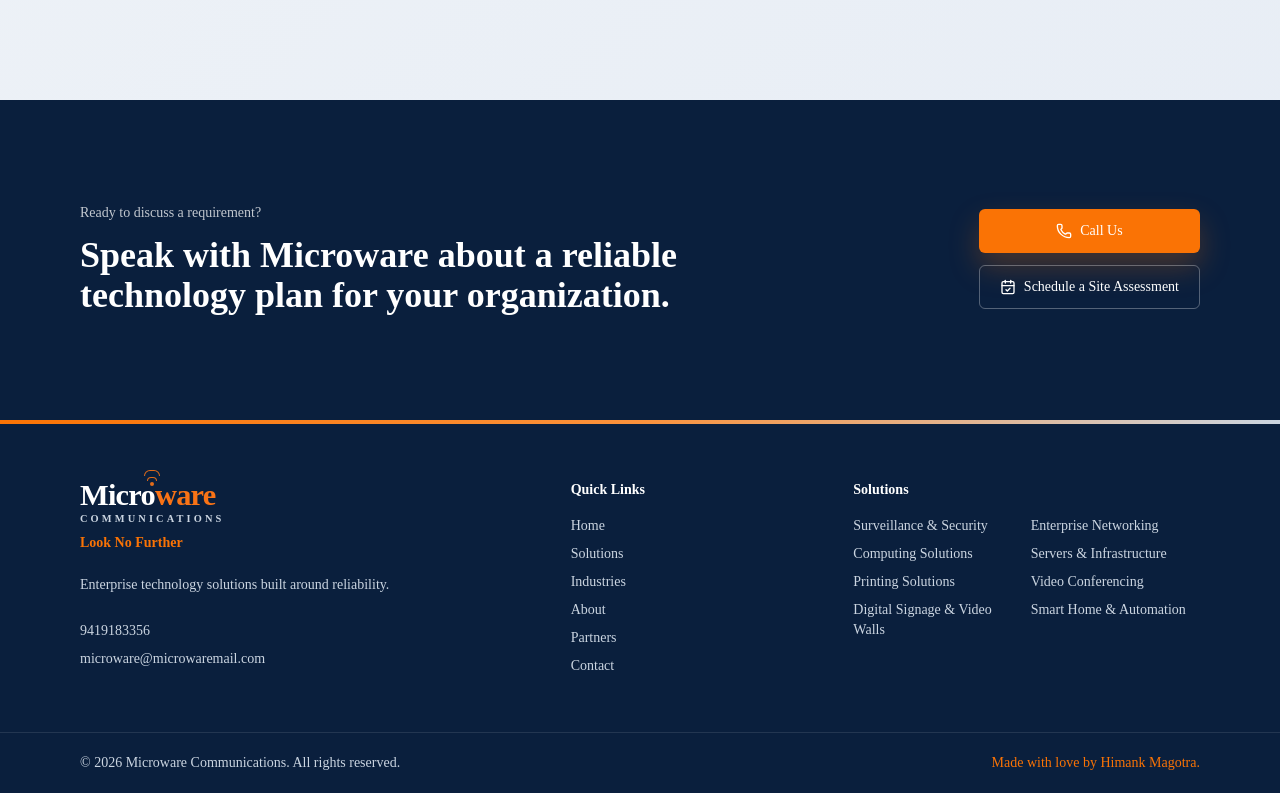
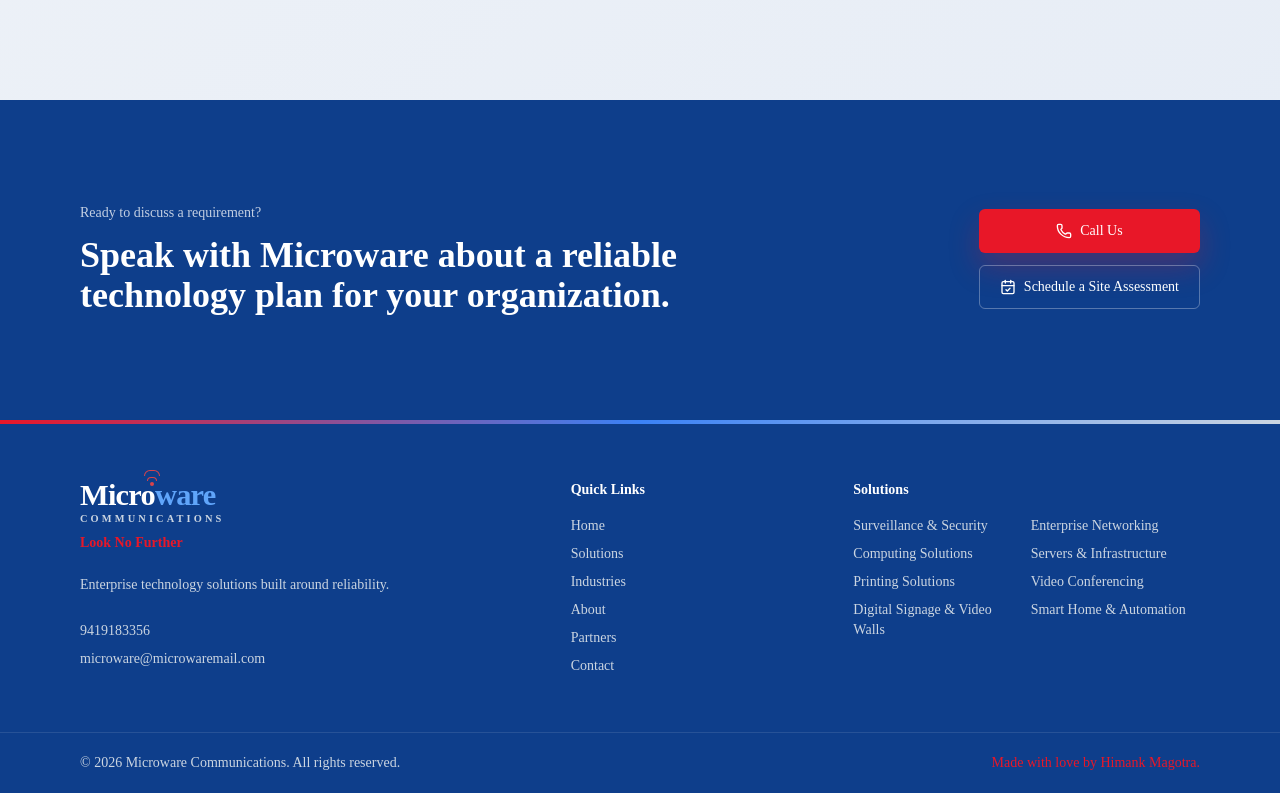
Before and after one commit to himank1m/microcom, a Next.js app: page / in a window 1280 px wide. Shown: the part 5047-5840 px from the top of the page. Built offline with nearby package versions, Linux system fonts and the light colour scheme.

Commit message:
Update theme to blue red branding

```diff
--- a/src/app/globals.css
+++ b/src/app/globals.css
@@ -3,29 +3,29 @@
 @tailwind utilities;
 
 :root {
-  --background: 210 33% 98%;
-  --foreground: 216 60% 12%;
-  --muted: 210 25% 94%;
-  --muted-foreground: 216 18% 42%;
-  --border: 214 28% 86%;
+  --background: 210 35% 98%;
+  --foreground: 220 68% 9%;
+  --muted: 214 28% 94%;
+  --muted-foreground: 220 18% 39%;
+  --border: 214 30% 86%;
   --card: 0 0% 100%;
-  --card-foreground: 216 60% 12%;
-  --primary: 216 72% 14%;
+  --card-foreground: 220 68% 9%;
+  --primary: 217 82% 30%;
   --primary-foreground: 0 0% 100%;
-  --accent: 27 96% 50%;
+  --accent: 355 82% 50%;
 }
 
 .dark {
-  --background: 216 45% 9%;
+  --background: 222 45% 6%;
   --foreground: 210 30% 96%;
-  --muted: 217 35% 15%;
+  --muted: 221 36% 13%;
   --muted-foreground: 212 15% 72%;
-  --border: 216 24% 24%;
-  --card: 216 40% 12%;
+  --border: 220 24% 22%;
+  --card: 222 38% 10%;
   --card-foreground: 210 30% 96%;
-  --primary: 27 96% 50%;
-  --primary-foreground: 216 72% 12%;
-  --accent: 28 100% 54%;
+  --primary: 214 92% 58%;
+  --primary-foreground: 0 0% 100%;
+  --accent: 355 86% 58%;
 }
 
 * {
@@ -39,8 +39,9 @@
 body {
   min-height: 100vh;
   background:
-    linear-gradient(135deg, hsl(var(--background)) 0%, hsl(210 32% 96%) 48%, hsl(215 42% 93%) 100%),
-    radial-gradient(circle at top left, hsl(var(--accent) / 0.1), transparent 34rem),
+    linear-gradient(135deg, hsl(var(--background)) 0%, hsl(214 34% 96%) 48%, hsl(216 46% 93%) 100%),
+    radial-gradient(circle at top left, hsl(var(--primary) / 0.12), transparent 32rem),
+    radial-gradient(circle at top right, hsl(var(--accent) / 0.08), transparent 28rem),
     hsl(var(--background));
   color: hsl(var(--foreground));
   text-rendering: optimizeLegibility;
@@ -48,8 +49,9 @@
 
 .dark body {
   background:
-    linear-gradient(135deg, hsl(216 48% 8%) 0%, hsl(216 42% 11%) 52%, hsl(214 38% 15%) 100%),
-    radial-gradient(circle at top left, hsl(var(--accent) / 0.11), transparent 34rem),
+    linear-gradient(135deg, hsl(222 48% 5%) 0%, hsl(221 44% 8%) 52%, hsl(218 40% 12%) 100%),
+    radial-gradient(circle at top left, hsl(var(--primary) / 0.18), transparent 34rem),
+    radial-gradient(circle at top right, hsl(var(--accent) / 0.11), transparent 28rem),
     hsl(var(--background));
 }
 
--- a/src/components/layout/Footer.tsx
+++ b/src/components/layout/Footer.tsx
@@ -14,18 +14,18 @@
 export function Footer() {
   return (
     <footer className="border-t border-primary/20 bg-primary text-white">
-      <div className="h-1 bg-gradient-to-r from-accent via-orange-400 to-slate-300" />
+      <div className="h-1 bg-gradient-to-r from-accent via-blue-500 to-slate-300" />
       <div className="container grid gap-10 py-14 md:grid-cols-[1.3fr_0.7fr_1fr]">
         <div>
           <div className="inline-flex flex-col leading-none">
             <span className="relative inline-block text-[1.9rem] font-black tracking-tight">
-              <span className="absolute left-1/2 top-[-10px] flex -translate-x-1/2 flex-col items-center gap-px text-orange-500/90">
+              <span className="absolute left-1/2 top-[-10px] flex -translate-x-1/2 flex-col items-center gap-px text-red-500/90">
                 <span className="h-1.5 w-4 rounded-t-full border-x border-t border-current" />
                 <span className="h-1 w-2.5 rounded-t-full border-x border-t border-current" />
                 <span className="size-1 rounded-full bg-current" />
               </span>
               <span className="text-white">Micro</span>
-              <span className="text-orange-500">ware</span>
+              <span className="text-blue-400">ware</span>
             </span>
             <span className="mt-1 text-[0.65rem] font-bold uppercase tracking-[0.3em] text-slate-300">
               Communications
--- a/src/components/layout/Navbar.tsx
+++ b/src/components/layout/Navbar.tsx
@@ -22,7 +22,7 @@
   const [open, setOpen] = useState(false);
 
   return (
-    <header className="sticky top-0 z-50 border-b border-orange-500/25 bg-[#070707]/95 shadow-[0_10px_34px_rgba(0,0,0,0.22)] backdrop-blur-xl">
+    <header className="sticky top-0 z-50 border-b border-red-500/25 bg-[#070707]/95 shadow-[0_10px_34px_rgba(0,0,0,0.22)] backdrop-blur-xl">
       <nav className="container flex min-h-20 items-center justify-between gap-4" aria-label="Main navigation">
         <Link
           href="/"
@@ -31,19 +31,19 @@
           onClick={() => setOpen(false)}
         >
           <span className="relative block leading-none">
-            <span className="absolute left-1/2 top-[-9px] flex -translate-x-1/2 flex-col items-center gap-px text-orange-500/90">
+            <span className="absolute left-1/2 top-[-9px] flex -translate-x-1/2 flex-col items-center gap-px text-red-500/90">
               <span className="h-1.5 w-4 rounded-t-full border-x border-t border-current" />
               <span className="h-1 w-2.5 rounded-t-full border-x border-t border-current" />
               <span className="size-1 rounded-full bg-current" />
             </span>
             <span className="block text-[1.55rem] font-black tracking-tight sm:text-[1.85rem]">
               <span className="text-slate-100">Micro</span>
-              <span className="text-orange-500">ware</span>
+              <span className="text-blue-400">ware</span>
             </span>
             <span className="mt-0.5 block text-[0.58rem] font-bold uppercase tracking-[0.28em] text-slate-300 sm:text-[0.64rem]">
               Communications
             </span>
-            <span className="mt-1 block text-[0.7rem] font-semibold text-orange-500 sm:text-xs">
+            <span className="mt-1 block text-[0.7rem] font-semibold text-red-500 sm:text-xs">
               Look No Further
             </span>
           </span>
@@ -57,7 +57,7 @@
               className={cn(
                 "focus-ring rounded-md px-3 py-2 text-sm font-medium text-muted-foreground transition hover:bg-muted hover:text-primary",
                 "text-slate-300 hover:bg-white/8 hover:text-white",
-                pathname === item.href && "bg-orange-500/15 text-white"
+                pathname === item.href && "bg-blue-500/15 text-white"
               )}
             >
               {item.label}
@@ -105,7 +105,7 @@
                 className={cn(
                   "focus-ring rounded-md px-3 py-3 text-sm font-medium text-muted-foreground hover:bg-muted hover:text-primary",
                   "text-slate-300 hover:bg-white/8 hover:text-white",
-                  pathname === item.href && "bg-orange-500/15 text-white"
+                  pathname === item.href && "bg-blue-500/15 text-white"
                 )}
               >
                 {item.label}
```
